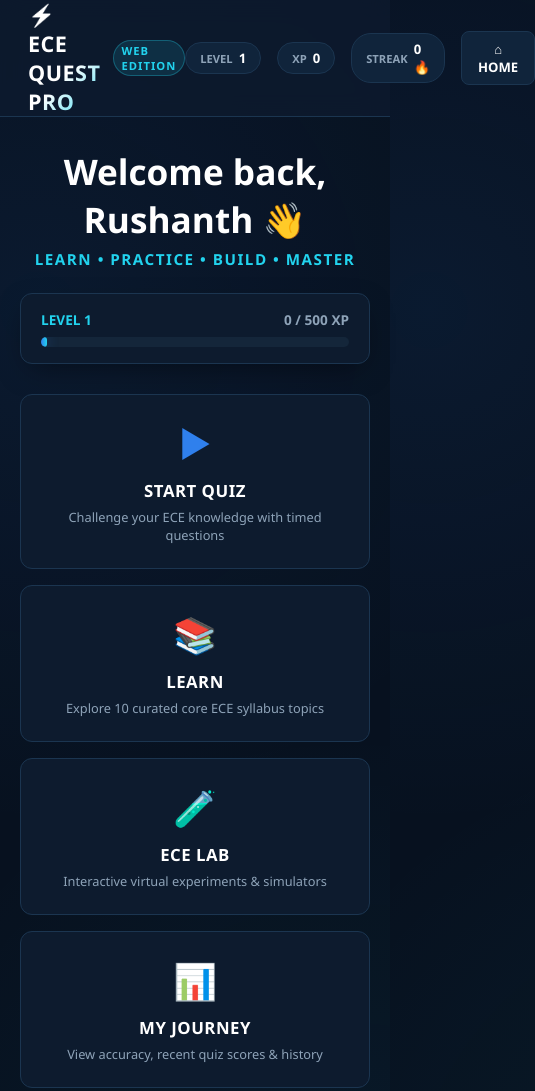
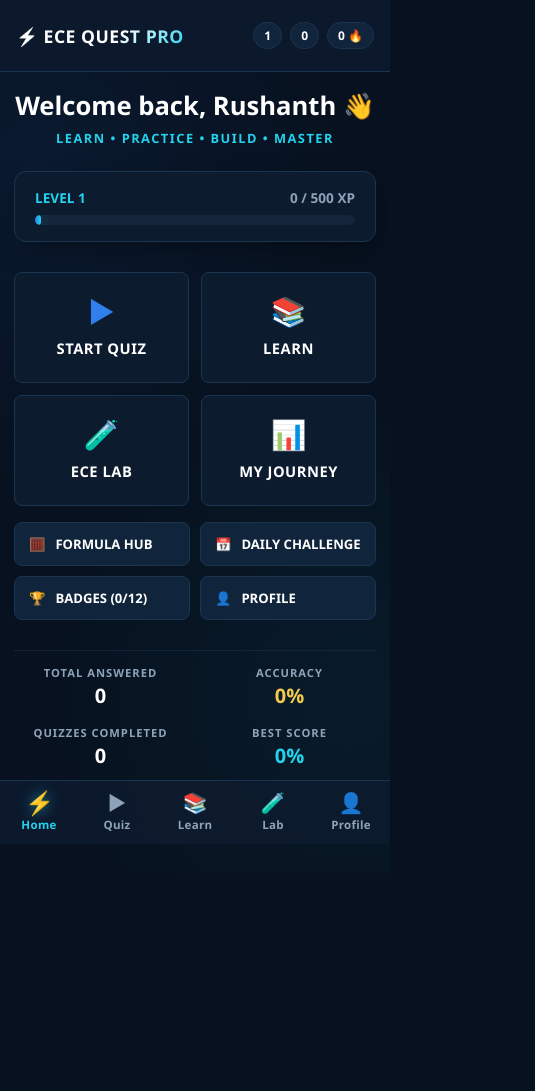
Before and after one commit to saicharan-bhuthkuri/ece-quest-pro, a website with bundled scripts: page index.html in a window 390 px wide. Shown: the top 1091 px of the page, 535 px wide, since content can reach past the window. After the commit the page ends 873 px from the top, so only its background shows below. Built offline with nearby package versions, Linux system fonts and the light colour scheme.

Commit message:
feat: enhance mobile app layout with native bottom navigation bar and mobile view

```diff
--- a/app.js
+++ b/app.js
@@ -1191,9 +1191,29 @@ function escapeHtml(str) {
     .replace(/"/g, '&quot;');
 }
 
+// Bottom Navigation Handler
+function setActiveTab(tabId) {
+  document.querySelectorAll('.nav-tab').forEach(t => t.classList.remove('active'));
+  const activeBtn = document.getElementById(tabId);
+  if (activeBtn) activeBtn.classList.add('active');
+}
+
+const tabHome = document.getElementById('tab-home');
+const tabQuiz = document.getElementById('tab-quiz');
+const tabLearn = document.getElementById('tab-learn');
+const tabLab = document.getElementById('tab-lab');
+const tabProfile = document.getElementById('tab-profile');
+
+if (tabHome) tabHome.onclick = () => { setActiveTab('tab-home'); showHome(); };
+if (tabQuiz) tabQuiz.onclick = () => { setActiveTab('tab-quiz'); showQuizSetup(); };
+if (tabLearn) tabLearn.onclick = () => { setActiveTab('tab-learn'); showLearn(); };
+if (tabLab) tabLab.onclick = () => { setActiveTab('tab-lab'); showLab(); };
+if (tabProfile) tabProfile.onclick = () => { setActiveTab('tab-profile'); showProfile(); };
+
 // Global Nav Listeners
-document.getElementById('brand-home-btn').onclick = showHome;
-document.getElementById('nav-home-btn').onclick = showHome;
+document.getElementById('brand-home-btn').onclick = () => { setActiveTab('tab-home'); showHome(); };
+const navHomeBtn = document.getElementById('nav-home-btn');
+if (navHomeBtn) navHomeBtn.onclick = () => { setActiveTab('tab-home'); showHome(); };
 
 // Initialize
 showHome();
--- a/index.html
+++ b/index.html
@@ -14,7 +14,7 @@
   <header class="app-header">
     <div class="brand-section" id="brand-home-btn">
       <span class="brand-title">⚡ ECE QUEST PRO</span>
-      <span class="brand-badge">WEB EDITION</span>
+      <span class="brand-badge">APP EDITION</span>
     </div>
 
     <div class="header-stats">
@@ -39,6 +39,30 @@
     <!-- View rendered by app.js -->
   </main>
 
+  <!-- Mobile App Bottom Navigation Bar -->
+  <nav class="app-bottom-nav" id="mobile-nav">
+    <button class="nav-tab active" id="tab-home">
+      <span class="tab-icon">⚡</span>
+      <span class="tab-label">Home</span>
+    </button>
+    <button class="nav-tab" id="tab-quiz">
+      <span class="tab-icon">▶</span>
+      <span class="tab-label">Quiz</span>
+    </button>
+    <button class="nav-tab" id="tab-learn">
+      <span class="tab-icon">📚</span>
+      <span class="tab-label">Learn</span>
+    </button>
+    <button class="nav-tab" id="tab-lab">
+      <span class="tab-icon">🧪</span>
+      <span class="tab-label">Lab</span>
+    </button>
+    <button class="nav-tab" id="tab-profile">
+      <span class="tab-icon">👤</span>
+      <span class="tab-label">Profile</span>
+    </button>
+  </nav>
+
   <script type="module" src="app.js"></script>
 </body>
 </html>
--- a/styles.css
+++ b/styles.css
@@ -691,8 +691,11 @@ body {
 /* Modal Toast */
 .toast-msg {
   position: fixed;
-  bottom: 30px;
-  right: 30px;
+  bottom: 80px;
+  right: 20px;
+  left: 20px;
+  max-width: 380px;
+  margin: 0 auto;
   background: var(--panel-3);
   color: #fff;
   border: 1px solid var(--accent);
@@ -710,3 +713,159 @@ body {
   from { transform: translateY(20px); opacity: 0; }
   to { transform: translateY(0); opacity: 1; }
 }
+
+/* -------------------------------------------------------------
+   MOBILE APK NATIVE NAVIGATION & ADAPTIVE SHELL
+   ------------------------------------------------------------- */
+.app-bottom-nav {
+  display: flex;
+  position: fixed;
+  bottom: 0;
+  left: 0;
+  right: 0;
+  height: 64px;
+  padding-bottom: env(safe-area-inset-bottom, 0px);
+  background: rgba(13, 27, 46, 0.95);
+  backdrop-filter: blur(16px);
+  -webkit-backdrop-filter: blur(16px);
+  border-top: 1px solid var(--border);
+  z-index: 200;
+  justify-content: space-around;
+  align-items: center;
+}
+
+.nav-tab {
+  flex: 1;
+  height: 100%;
+  display: flex;
+  flex-direction: column;
+  align-items: center;
+  justify-content: center;
+  gap: 4px;
+  background: transparent;
+  border: none;
+  color: var(--muted);
+  cursor: pointer;
+  padding: 6px 0;
+  transition: all 0.2s cubic-bezier(0.4, 0, 0.2, 1);
+  -webkit-tap-highlight-color: transparent;
+  user-select: none;
+}
+
+.nav-tab .tab-icon {
+  font-size: 1.25rem;
+  line-height: 1;
+  transition: transform 0.2s ease;
+}
+
+.nav-tab .tab-label {
+  font-size: 0.72rem;
+  font-weight: 700;
+  letter-spacing: 0.3px;
+}
+
+.nav-tab:active {
+  transform: scale(0.92);
+}
+
+.nav-tab.active {
+  color: var(--cyan);
+}
+
+.nav-tab.active .tab-icon {
+  transform: scale(1.15);
+  filter: drop-shadow(0 0 6px rgba(34, 211, 238, 0.6));
+}
+
+/* Touch & Mobile APK Optimizations */
+@media (max-width: 600px) {
+  body {
+    padding-bottom: 74px; /* Space for bottom nav */
+    overscroll-behavior-y: none;
+    -webkit-user-select: none;
+    user-select: none;
+  }
+
+  .app-header {
+    padding: 0 16px;
+    height: 60px;
+  }
+
+  .brand-title {
+    font-size: 1.1rem;
+  }
+
+  .brand-badge {
+    display: none;
+  }
+
+  .header-stats {
+    gap: 8px;
+  }
+
+  .stat-pill {
+    padding: 4px 10px;
+    font-size: 0.75rem;
+    gap: 4px;
+  }
+
+  .stat-pill .label {
+    display: none;
+  }
+
+  #nav-home-btn {
+    display: none;
+  }
+
+  .main-container {
+    padding: 16px 14px;
+  }
+
+  .hero-title {
+    font-size: 1.6rem;
+  }
+
+  .hero-subtitle {
+    font-size: 0.8rem;
+  }
+
+  .action-grid-primary {
+    grid-template-columns: 1fr 1fr;
+    gap: 12px;
+  }
+
+  .action-card {
+    padding: 18px 12px;
+    border-radius: var(--radius-sm);
+  }
+
+  .action-icon {
+    font-size: 1.8rem;
+    margin-bottom: 8px;
+  }
+
+  .action-title {
+    font-size: 0.92rem;
+  }
+
+  .action-desc {
+    display: none;
+  }
+
+  .action-grid-secondary {
+    grid-template-columns: 1fr 1fr;
+    gap: 10px;
+  }
+
+  .action-card-small {
+    padding: 12px 14px;
+    font-size: 0.82rem;
+  }
+
+  .bottom-stats-row {
+    display: grid;
+    grid-template-columns: 1fr 1fr;
+    gap: 16px;
+    padding: 14px 0;
+  }
+}
```
Also changed, not shown: 1 other file.
